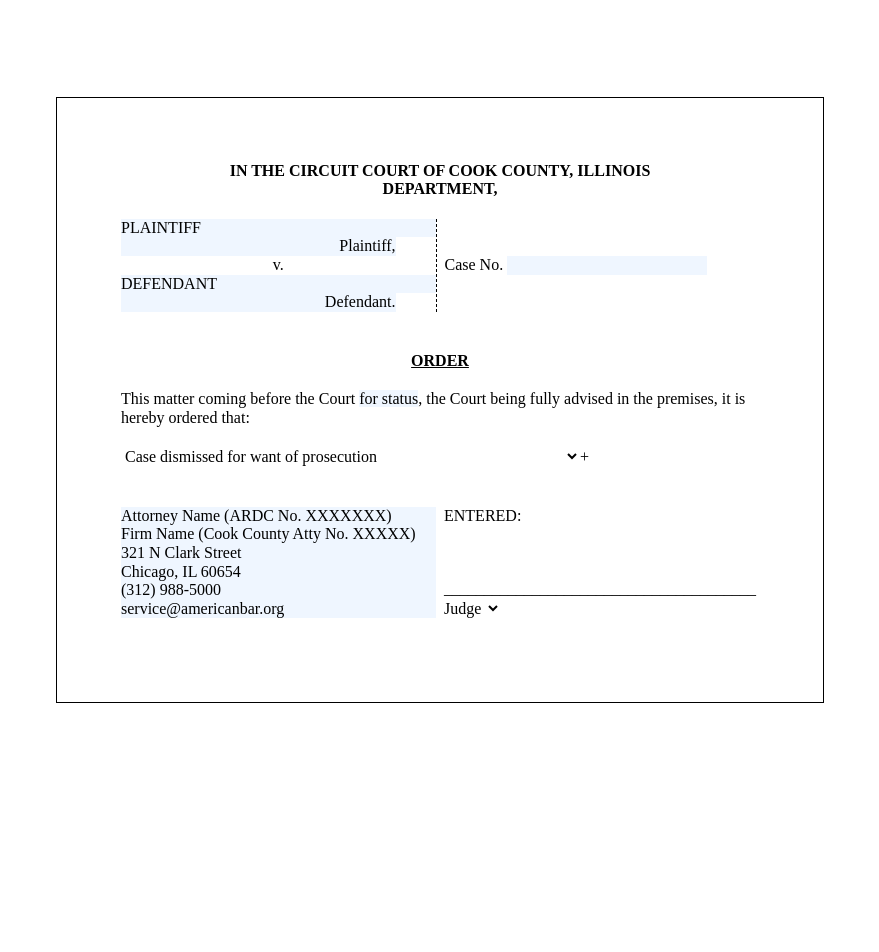
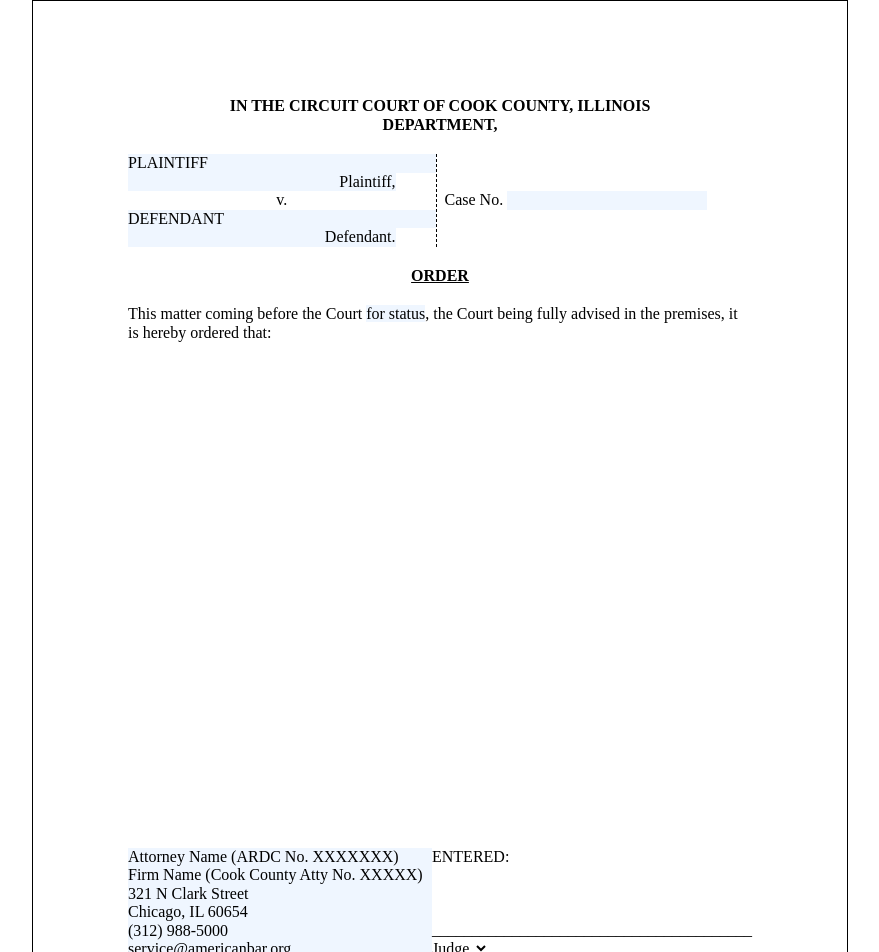
Before and after one commit to mloar/tools.loar.law, a Next.js app: page / in a window 1280 px wide. Shown: the top 952 px of the page, without its empty margins (200-1079 px from the left). Before the commit the page ends 800 px from the top, so only its background shows below. Built offline with nearby package versions, Linux system fonts and the light colour scheme.

Commit message:
Fix print layout through great effort

```diff
--- a/app/globals.css
+++ b/app/globals.css
@@ -21,5 +21,25 @@
 body {
   background: var(--background);
   color: var(--foreground);
-  font-family: Arial, Helvetica, sans-serif;
+  font-family: var(--font-serif);
+  line-height: 1.16;
 }
+
+@media print {
+  main {
+    border: none;
+    padding: 0;
+    width: auto;
+    height: auto;
+    min-height: 9in;
+  }
+
+  .control {
+    display: none;
+  }
+
+  @page {
+    size: Letter;
+    margin: 1in;
+  }
+}
--- a/app/layout.tsx
+++ b/app/layout.tsx
@@ -16,7 +16,7 @@
       lang="en"
       className={'h-full antialiased'}
     >
-      <body className="min-h-full flex flex-col">{children}</body>
+      <body className="min-h-full flex flex-col items-center justify-center">{children}</body>
     </html>
   );
 }
--- a/app/page.tsx
+++ b/app/page.tsx
@@ -45,8 +45,9 @@
   const [department, division_or_district] = GetDepartmentAndDivision(caseNumber);
 
   return (
-    <div className="flex flex-col flex-1 items-center justify-center font-serif leading-[1.16]">
-      <main className="flex flex-col justify-between w-full max-w-3xl py-16 px-16 bg-white text-black border">
+    <>
+      <main className="w-[8.5in] h-[11in] bg-white text-black border p-[1in] flex flex-col items-center">
+        <div className="w-[6.5in]">
           <p className="text-center font-bold uppercase">In the Circuit Court of Cook County, Illinois</p>
           <p className="text-center font-bold uppercase">{department} Department, {division_or_district} {department === 'County' && 'Division'}{department === 'Municipal' && 'District'}</p>
           <div className="flex my-5">
@@ -57,7 +58,7 @@
               <p className="bg-blue-50" contentEditable="true">DEFENDANT</p>
               <p className="text-end bg-blue-50 mr-10" contentEditable="plaintext-only">Defendant.</p>
             </div>
-          <div className="flex flex-1 items-center">
+            <div className="flex-1 flex items-center">
               <div>
                 <p>
                   Case No.&nbsp;
@@ -72,27 +73,16 @@
               </div>
             </div>
           </div>
-        <div>
           <p className="text-center uppercase font-bold underline my-5">Order</p>
           <p>This matter coming before the Court <span className="bg-blue-50" contentEditable="plaintext-only">for status</span>, the Court being fully advised in the premises, it is hereby ordered that:</p>
         </div>
-        <div className="flex flex-col my-5">
-          <ol className="ml-10 list-decimal" id="order-list"></ol>
+        <div className="w-[6.5in] grow my-5">
+          <ol className="ml-10 leading-[2] list-decimal" id="order-list"></ol>
+        </div>
         <div>
-            <select id="order-selector">
-              {...codes.map(c => <option value={c.code}>{c.description}</option>)}
-            </select>
-            <button onClick={e => {
-              const li = document.createElement('li');
-              li.contentEditable = "plaintext-only";
-              li.className = "bg-blue-50";
-              li.innerText = codes.filter(e => e.code == document.getElementById('order-selector').selectedOptions[0].value)[0].text;
-              document.getElementById('order-list').appendChild(li);
-            }}>+</button>
-          </div>
-        </div>
-        <div className="flex my-5">
-          <div className="flex-1 mr-2">
+          <p className="w-[6.5in]"></p>
+        <div className="flex break-inside-avoid-page">
+          <div className="flex-1">
             <p className="bg-blue-50" contentEditable="plaintext-only">Attorney Name (ARDC No. XXXXXXX)</p>
             <p className="bg-blue-50" contentEditable="plaintext-only">Firm Name (Cook County Atty No. XXXXX)</p>
             <p className="bg-blue-50" contentEditable="plaintext-only">321 N Clark Street</p>
@@ -100,12 +90,12 @@
             <p className="bg-blue-50" contentEditable="plaintext-only">(312) 988-5000</p>
             <p className="bg-blue-50" contentEditable="plaintext-only">service@americanbar.org</p>
           </div>
-          <div className="flex flex-col flex-1 justify-between">
+          <div className="flex-1 flex flex-col justify-between">
             <div>
               <p>ENTERED:</p>
             </div>
             <div>
-              <p>_______________________________________</p>
+              <p>________________________________________</p>
               <p>Judge
                 <select>
                   {...judges.filter(e => e.division === division_or_district).map(e => <option>{e.first_name + " " + e.last_name}</option>)}
@@ -114,7 +104,21 @@
             </div>
           </div>
         </div>
+        </div>
       </main>
+      <div className="control text-black bg-blue-100 my-5">
+        <label for="order-selector">Add an order:</label>
+        <select className="bg-gray-100" id="order-selector">
+          {...codes.map(c => <option value={c.code}>{c.description}</option>)}
+        </select>
+        <button className="bg-gray-100 outline-1 px-3 py-1 ml-2" onClick={e => {
+          const li = document.createElement('li');
+          li.contentEditable = "plaintext-only";
+          li.className = "bg-blue-50";
+          li.innerText = codes.filter(e => e.code == document.getElementById('order-selector').selectedOptions[0].value)[0].text;
+          document.getElementById('order-list').appendChild(li);
+          }}>+</button>
       </div>
+    </>
   );
 }
```
Lines whose indentation alone changed are shown as unchanged.
